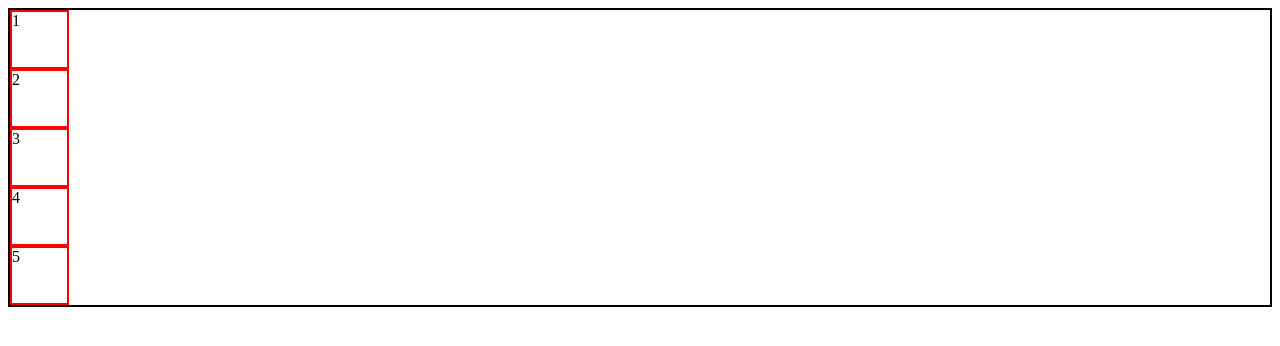
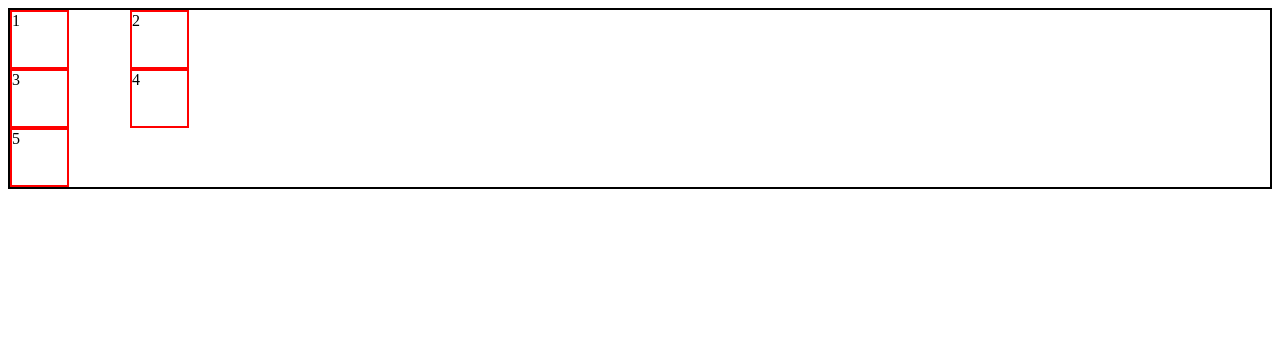
Before and after one commit to shaik-jakir-hussain1/CSS-Properties, a plain HTML site: page CSS Grid/index.html in a window 1280 px wide. Drawn offline with Linux system fonts and the light colour scheme.

Commit message:
define the grid columns to 120 px 100px

```diff
--- a/CSS Grid/index.html
+++ b/CSS Grid/index.html
@@ -8,6 +8,7 @@
         .container{
             border: 2px solid black;
             display: grid;
+            grid-template-columns: 120px 100px;
 
         }
         .item{
```
